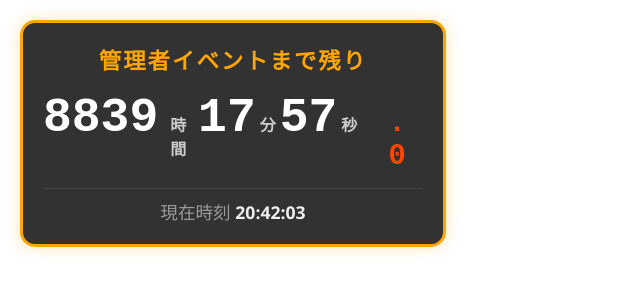
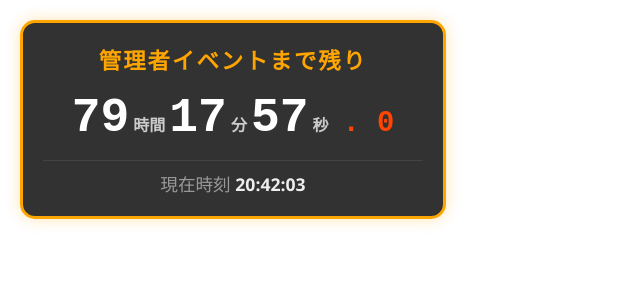
Before and after one commit to PilotSky1533512/PilotSkySite, a plain HTML site: page timer.html in a window 1280 px wide. Shown: the whole page, without its empty margins (0-640 px from the left). Drawn offline with Linux system fonts and the light colour scheme.

Commit message:
Update timer.html

```diff
--- a/timer.html
+++ b/timer.html
@@ -88,7 +88,7 @@
         // ================= CONFIG =================
         const CONFIG = {
             title: "管理者イベントまで残り", // 表示タイトル
-            targetDate: "2027-03-29T04:00:00" // 目標時刻 (年-月-日T時:分:秒)
+            targetDate: "2026-03-29T04:00:00" // 目標時刻 (年-月-日T時:分:秒)
         };
         // ==========================================
 
```
